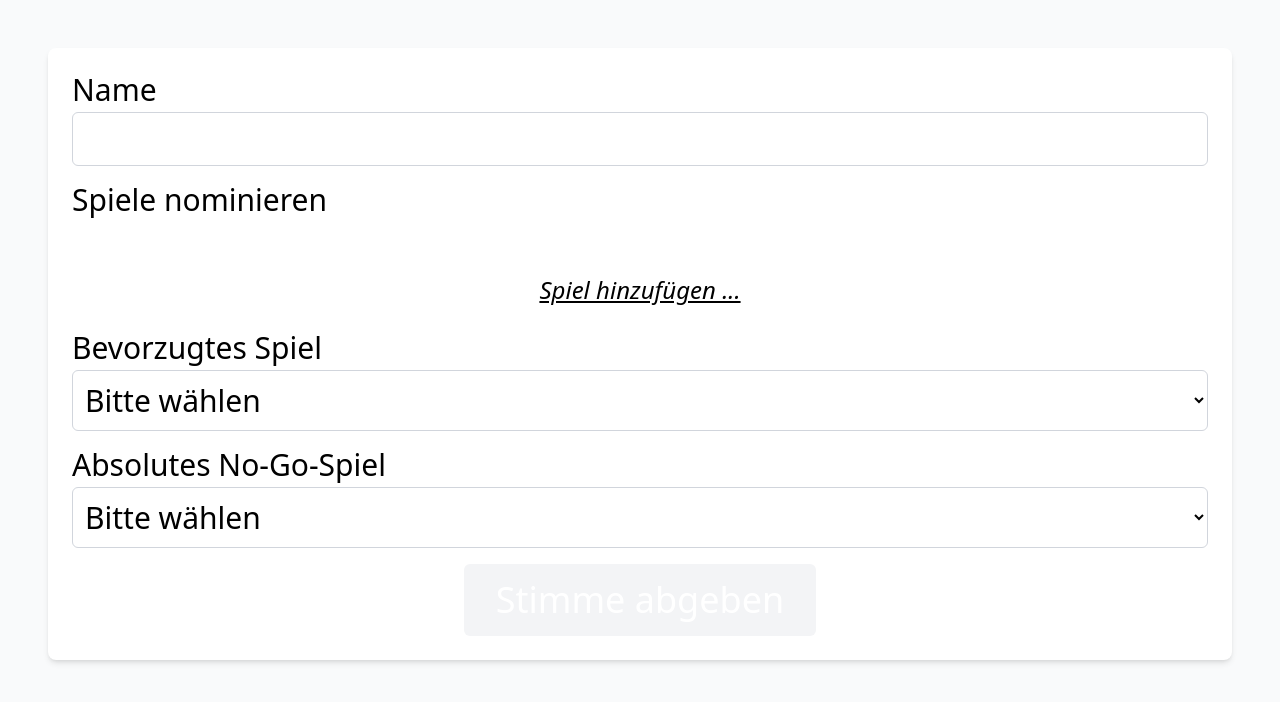
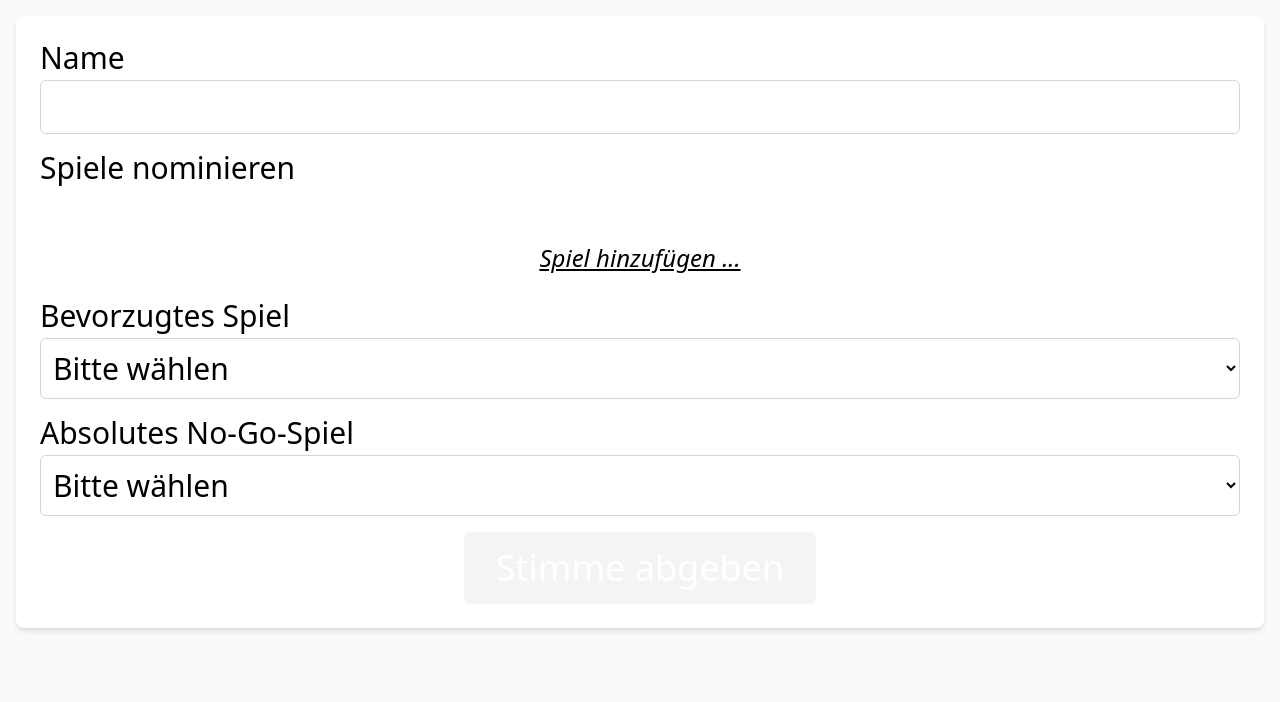
Before and after one commit to WendtOle/game-rondell, a React (Vite) app: page / in a window 1280 px wide. Shown: the top 702 px of the page. Built offline with nearby package versions, Linux system fonts and the light colour scheme.

Commit message:
Adjust global padding

```diff
--- a/src/App.tsx
+++ b/src/App.tsx
@@ -12,7 +12,7 @@ export const App = () => {
 
   return (
     <div className="bg-gray-50 min-h-screen">
-      <div className="mx-auto p-12 flex flex-col gap-y-4">
+      <div className="mx-auto p-4 flex flex-col gap-y-4">
         {!session?.finished && <VoteCreationForm />}
         {!session?.finished && (session?.votes.length ?? 0) > 0 && (
           <div className="flex gap-y-4 flex-col bg-white shadow-md p-6 rounded-lg">
```
